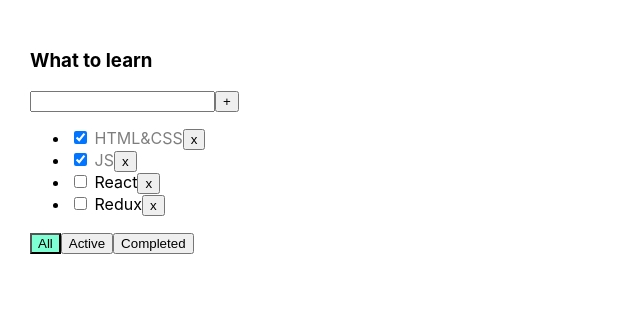
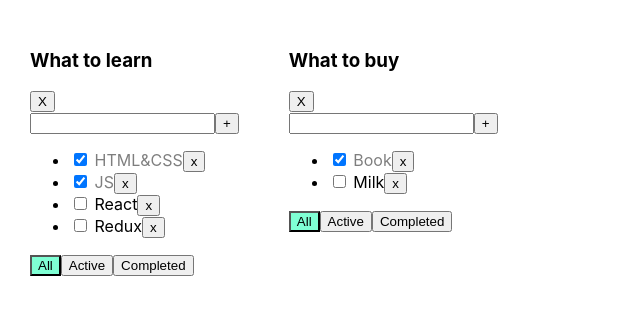
Before and after one commit to Faukkirik/MyProjectTodoL, a React (Create React App) app: page / in a window 1280 px wide. Shown: the top 314 px of the page, without its empty margins (0-640 px from the left). Built offline with nearby package versions, Linux system fonts and the light colour scheme.

Commit message:
commit - 5 lesson

```diff
--- a/src/App.tsx
+++ b/src/App.tsx
@@ -4,52 +4,81 @@
 import {v1} from "uuid";
 
 export type FilterValuesType = "all" | "active" | "completed"
+export type TodolistType = {
+    id: string
+    title: string
+    filter: FilterValuesType
+}
 
 function App() {
-    let [tasks, setTasks] = useState<Array<TaskType>>([
+    let todolistId1 = v1();
+    let todolistId2 = v1();
+    let [todolists, setTodolists] = useState<Array<TodolistType>>([
+        {id: todolistId1, title: "What to learn", filter: "all"},
+        {id: todolistId2, title: "What to buy", filter: "all"}
+    ])
+    let [tasks, setTasks] = useState({
+        [todolistId1]: [
             {id: v1(), title: "HTML&CSS", isDone: true},
             {id: v1(), title: "JS", isDone: true},
             {id: v1(), title: "React", isDone: false},
-        {id: v1(), title: "Redux", isDone: false}
-    ])
-    let [filter, setFilter] = useState<FilterValuesType>("all")
-    const removeTask = (id: string) => {
-        let removeT = tasks.filter(el => el.id !== id)
-        setTasks(removeT)
+            {id: v1(), title: "Redux", isDone: false}],
+        [todolistId2]: [
+            {id: v1(), title: "Book", isDone: true},
+            {id: v1(), title: "Milk", isDone: false}]
+    })
+    const removeTodolist = (todolistId: string) =>{
+        setTodolists(todolists.filter(el=>el.id !== todolistId))
+        delete tasks[todolistId]
     }
-    const addTask = (title: string) => {
+    const removeTask = (id: string, todolistId: string) => {
+        setTasks({...tasks, [todolistId]: tasks[todolistId].filter(el => el.id !== id)})
+    }
+    const addTask = (title: string, todolistId: string) => {
         if (title.trim() === '') {
             return
         } else {
             let newTask: TaskType = {id: v1(), title: title, isDone: false}
-            setTasks([newTask, ...tasks])
+            setTasks({...tasks, [todolistId]: [newTask, ...tasks[todolistId]]})
         }
     }
-    const changeFilter = (value: FilterValuesType) => {
-        setFilter(value)
+    const changeFilter = (value: FilterValuesType, todolistId: string) => {
+        let todolist = todolists.find(el => el.id === todolistId)
+        if (todolist) {
+            todolist.filter = value
+            setTodolists([...todolists])
         }
-    const changeStatus = (taskId: string, isDone: boolean) => {
-        setTasks(tasks.map(el => el.id === taskId ? {...el, isDone: isDone} : el))
     }
-    let tasksForTodolist = tasks
-    if (filter === "active") {
-        tasksForTodolist = tasks.filter(el => !el.isDone)
+    const changeStatus = (taskId: string, isDone: boolean, todolistId: string) => {
+        //setTasks(tasks.map(el => el.id === taskId ? {...el, isDone: isDone} : el))
+        setTasks({...tasks, [todolistId]: tasks[todolistId].map(el=>el.id === taskId ? {...el, isDone: isDone}: el)})
     }
-    if (filter === "completed") {
-        tasksForTodolist = tasks.filter(el => el.isDone)
-    }
-
     return (
         <div className="App">
+            {todolists.map(el => {
+                let tasksForTodolist = tasks[el.id]
+                if (el.filter === "active") {
+                    tasksForTodolist = tasksForTodolist.filter(el => !el.isDone)
+                }
+                if (el.filter === "completed") {
+                    tasksForTodolist = tasksForTodolist.filter(el => el.isDone)
+                }
+                return (
                     <Todolist
-                title={'What to learn'}
+                        key={el.id}
+                        todolistId={el.id}
+                        title={el.title}
                         tasks={tasksForTodolist}
                         removeTask={removeTask}
                         changeFilter={changeFilter}
                         addTask={addTask}
                         changeTaskStatus={changeStatus}
-                filter={filter}
+                        filter={el.filter}
+                        removeTodolist={removeTodolist}
                     />
+                )
+            })}
+
         </div>
     );
 }
--- a/src/Todolist.tsx
+++ b/src/Todolist.tsx
@@ -9,13 +9,15 @@
 }
 
 export type PropsType = {
+    todolistId: string
     title: string
     tasks: Array<TaskType>
-    removeTask: (id: string) => void
-    changeFilter: (value: FilterValuesType) => void
-    addTask: (title: string) => void
-    changeTaskStatus: (taskId: string, isDone: boolean) => void
+    removeTask: (id: string, todolistId: string) => void
+    changeFilter: (value: FilterValuesType, todolistId: string) => void
+    addTask: (title: string, todolistId: string) => void
+    changeTaskStatus: (taskId: string, isDone: boolean, todolistId: string) => void
     filter: FilterValuesType
+    removeTodolist: (todolistId: string) => void
 }
 
 export const Todolist = (props: PropsType) => {
@@ -32,7 +34,7 @@
                 setError("Title is required")
                 setNewTaskTitle('')
             } else {
-                props.addTask(newTaskTitle)
+                props.addTask(newTaskTitle, props.todolistId)
                 setNewTaskTitle('')
             }
         }
@@ -42,23 +44,27 @@
             setError("Title is required")
             setNewTaskTitle('')
         } else {
-            props.addTask(newTaskTitle)
+            props.addTask(newTaskTitle, props.todolistId)
             setNewTaskTitle('')
         }
 
     }
     const onAllClickHandler = () => {
-        props.changeFilter("all")
+        props.changeFilter("all", props.todolistId)
     }
     const onActiveClickHandler = () => {
-        props.changeFilter("active")
+        props.changeFilter("active", props.todolistId)
     }
     const onCompletedClickHandler = () => {
-        props.changeFilter("completed")
+        props.changeFilter("completed", props.todolistId)
+    }
+    const onClickRemoveTodolistHandler = () => {
+        props.removeTodolist(props.todolistId)
     }
     return (
         <div>
             <h3>{props.title}</h3>
+            <button onClick={onClickRemoveTodolistHandler}>X</button>
             <div>
                 <input
                     className={error ? "error" : ""}
@@ -72,14 +78,14 @@
             {error && <div className={"error-message"}>{error}</div>}
             <ul>{props.tasks.map(el => {
                 const onRemoveHandler = () => {
-                    props.removeTask(el.id)
+                    props.removeTask(el.id, props.todolistId)
                 }
                 return <li key={el.id}>
                     <input
                         type="checkbox"
                         checked={el.isDone}
                         onChange={(e) => {
-                            props.changeTaskStatus(el.id, e.currentTarget.checked)
+                            props.changeTaskStatus(el.id, e.currentTarget.checked, props.todolistId)
                         }}
                     /> <span className={el.isDone ? "is-done" : ""}>{el.title}</span>
                     <button onClick={onRemoveHandler}>x
```
Lines whose indentation alone changed are shown as unchanged.
